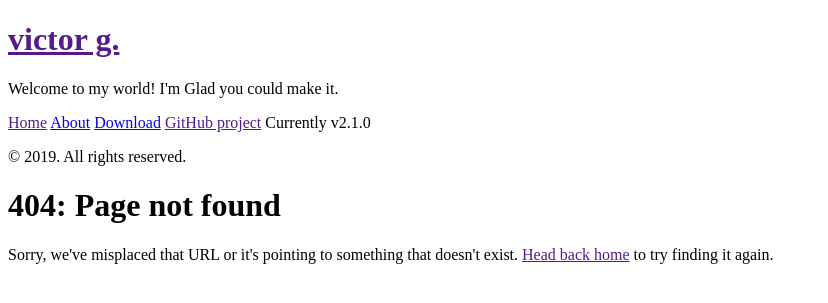
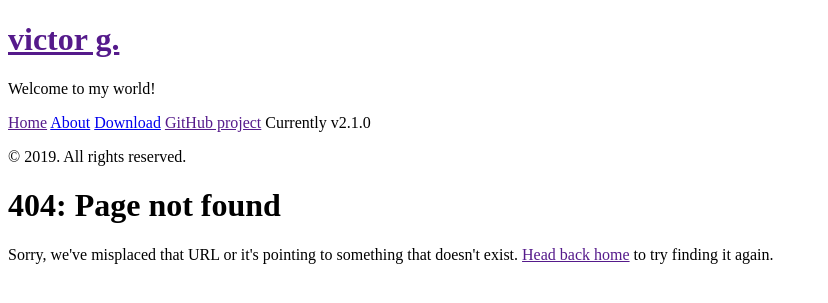
Before and after one commit to VictorGrand/victorgrand.github.io, a Jekyll site: the page built from 404.html, in a window 1280 px wide. Shown: the top 303 px of the page, without its empty margins (0-828 px from the left). Built offline with Jekyll 4.4.1, drawn with Linux system fonts in a browser that asks for light colours; Markdown is read by kramdown in place of the engine named in the settings.

Commit message:
Update _config.yml

```diff
--- a/_config.yml
+++ b/_config.yml
@@ -8,7 +8,7 @@ permalink:        pretty
 # Setup
 title:            victor g.
 tagline:          Denton, TX
-description:      Welcome to my world! I'm Glad you could make it.
+description:      Welcome to my world!
 url:              victorgrand.github.io
 baseurl:          /
 
```
